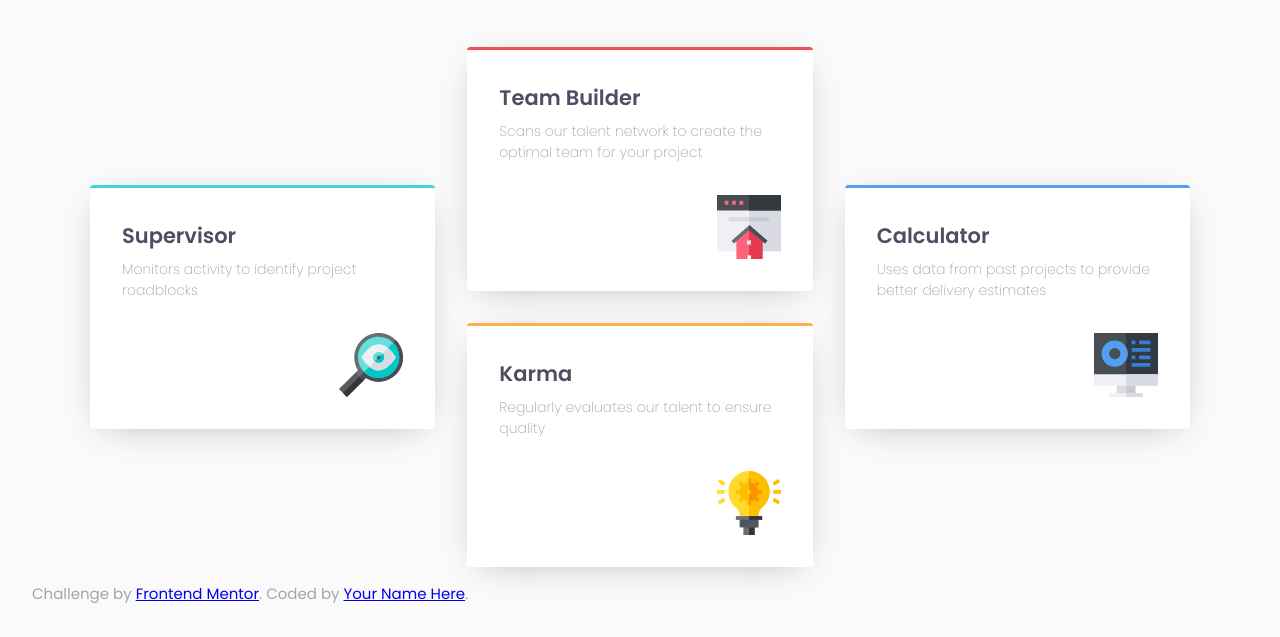
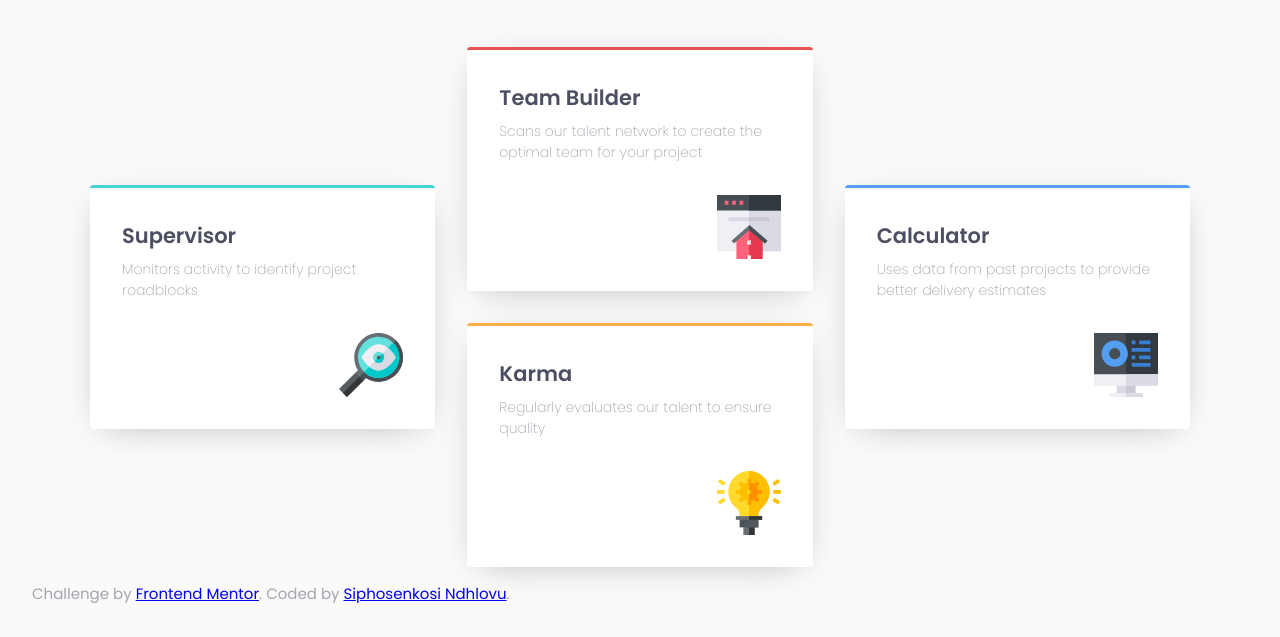
Before and after one commit to siphosenkosindhlovu/four-card-feature-section, a plain HTML site: page index.html in a window 1280 px wide. Shown: the part 268-905 px from the top of the page. Drawn offline with Linux system fonts and the light colour scheme.

Commit message:
Updated my name on the footer link

```diff
--- a/index.html
+++ b/index.html
@@ -82,7 +82,7 @@
   <footer>
     <p class="attribution">
       Challenge by <a href="https://www.frontendmentor.io?ref=challenge" target="_blank">Frontend Mentor</a>.
-      Coded by <a href="#">Your Name Here</a>.
+      Coded by <a href="https://www.github.com/siphosenkosindhlovu">Siphosenkosi Ndhlovu</a>.
     </p>
   </footer>
 </body>
```
